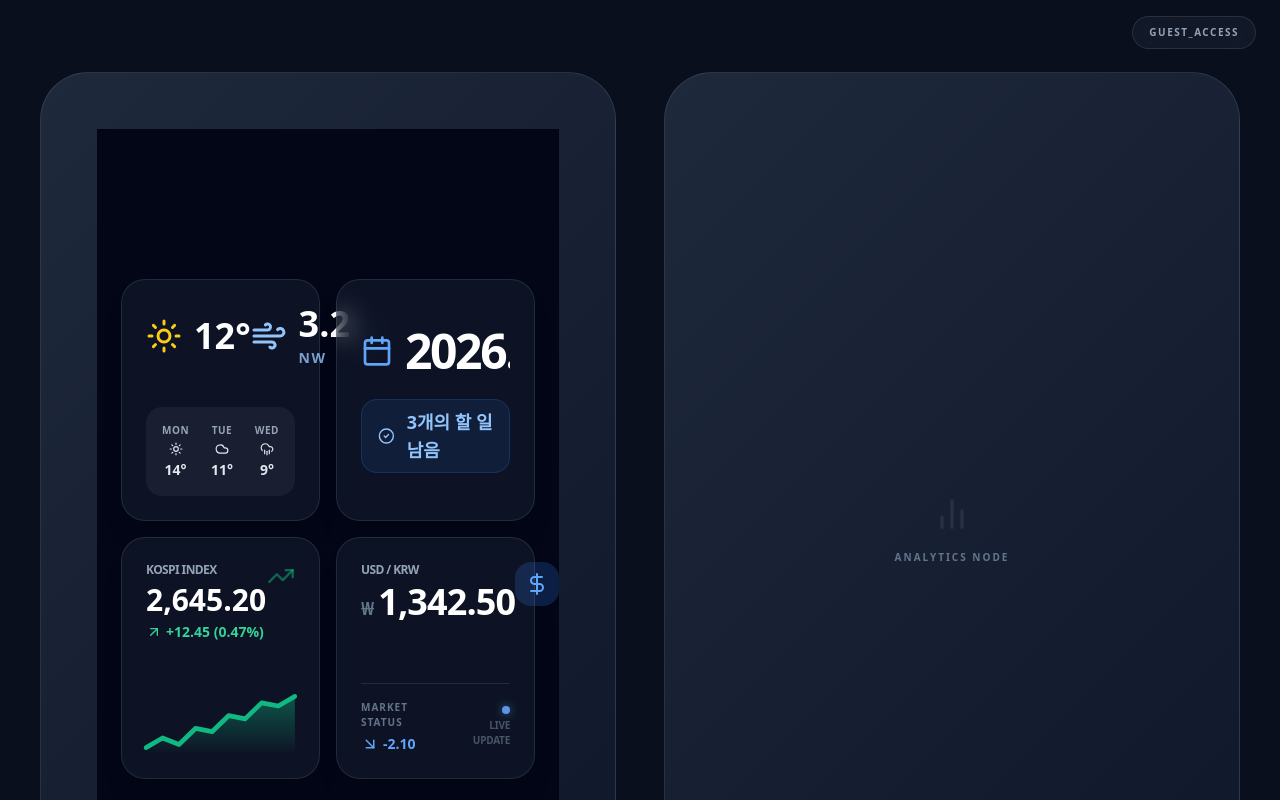
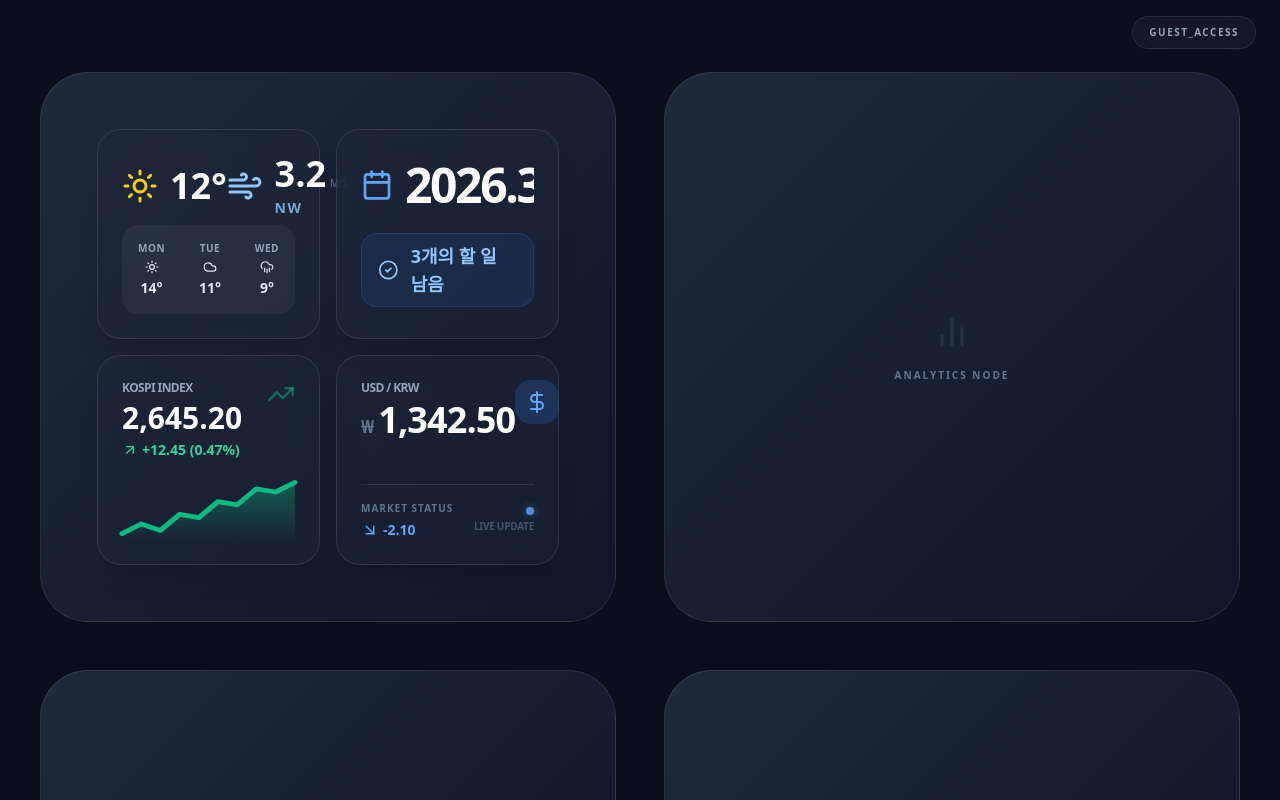
Before and after one commit to bori-crypto/basecamp, a React (Vite) app: page / in a window 1280 px wide. Shown: the top 800 px of the page. Built offline with nearby package versions, Linux system fonts and the light colour scheme.

Commit message:
Update Regiona.jsx
작업중 추가된 배경코드 삭제

```diff
--- a/src/Regiona.jsx
+++ b/src/Regiona.jsx
@@ -5,7 +5,7 @@ import {
   ArrowUpRight, ArrowDownRight
 } from 'lucide-react';
 
-// --- 상수 및 데이터 (나중에 API 연결 시 이 구조를 유지하면 편해 오빠!) ---
+// --- 상단 데이터 상수는 유지 (관리하기 편하게!) ---
 const WEATHER_DATA = {
   current: { temp: 12, wind: 3.2, windDir: 'NW' },
   forecast: [
@@ -26,7 +26,7 @@ const STOCK_DATA = {
   index: "2,645.20",
   change: "+12.45",
   percent: "0.47%",
-  points: [10, 25, 15, 40, 35, 60, 55, 80, 75, 90] // SVG 그래프용 좌표
+  points: [10, 25, 15, 40, 35, 60, 55, 80, 75, 90]
 };
 
 const CURRENCY_DATA = {
@@ -39,18 +39,15 @@ export default function App() {
   const remainingTodos = TODO_DATA.filter(t => !t.done).length;
 
   return (
-    <div className="p-6 bg-slate-950 min-h-screen flex items-center justify-center font-sans text-slate-200">
-      <div className="grid grid-cols-2 grid-rows-2 gap-4 h-[500px] w-full max-w-4xl">
+    <div className="w-full h-full grid grid-cols-2 grid-rows-2 gap-4 font-sans text-slate-200">
 
-        {/* 위젯 1: 날씨 (풍속 중심 레이아웃) */}
+      {/* 위젯 1: 날씨 */}
       <section className="rounded-3xl bg-slate-800/40 border border-white/10 p-6 flex flex-col justify-between shadow-xl backdrop-blur-md hover:bg-slate-800/50 transition-colors">
         <div className="flex justify-between items-center">
-            {/* 온도 */}
           <div className="flex items-center gap-3">
             <Sun className="text-yellow-400" size={36} />
             <span className="text-4xl font-black text-white">{WEATHER_DATA.current.temp}°</span>
           </div>
-            {/* 바람 정보 */}
           <div className="flex items-center gap-3 text-blue-300">
             <Wind size={36} />
             <div className="flex flex-col items-start leading-none">
@@ -64,8 +61,6 @@ export default function App() {
             </div>
           </div>
         </div>
-
-          {/* 하단 예보 리스트 */}
         <div className="flex justify-between items-center bg-white/5 rounded-2xl p-4">
           {WEATHER_DATA.forecast.map((f, i) => (
             <div key={i} className="flex flex-col items-center gap-1">
@@ -77,7 +72,7 @@ export default function App() {
         </div>
       </section>
 
-        {/* 위젯 2: 할 일 (인터랙션 최적화) */}
+      {/* 위젯 2: 할 일 */}
       <section
         role="button"
         tabIndex={0}
@@ -93,7 +88,6 @@ export default function App() {
                   2026.3.15. (일)
                 </span>
               </div>
-
               <div className="flex items-center gap-3 text-blue-300 bg-blue-500/10 w-fit px-4 py-2 rounded-2xl border border-blue-500/20">
                 <CheckCircle2 size={24} />
                 <span className="text-lg font-bold">{remainingTodos}개의 할 일 남음</span>
@@ -101,7 +95,7 @@ export default function App() {
             </div>
           </div>
         ) : (
-            <div className="h-full flex flex-col animate-in fade-in slide-in-from-right-4 duration-300">
+          <div className="h-full flex flex-col animate-in">
             <div className="flex items-center gap-2 mb-4 text-blue-400">
               <ChevronLeft size={20} />
               <span className="text-sm font-black uppercase tracking-widest">Weekly To-do</span>
@@ -118,7 +112,7 @@ export default function App() {
         )}
       </section>
 
-        {/* 위젯 3: 주가지수 (SVG 패스 최적화) */}
+      {/* 위젯 3: 주가지수 */}
       <section className="rounded-3xl bg-slate-800/40 border border-white/10 p-6 flex flex-col justify-between shadow-xl backdrop-blur-md">
         <div className="flex justify-between items-start">
           <div>
@@ -131,7 +125,6 @@ export default function App() {
           </div>
           <TrendingUp className="text-emerald-500/50" size={28} />
         </div>
-
         <div className="h-16 w-full mt-4">
           <svg viewBox="0 0 100 40" preserveAspectRatio="none" className="w-full h-full overflow-visible">
             <defs>
@@ -156,7 +149,7 @@ export default function App() {
         </div>
       </section>
 
-        {/* 위젯 4: 환율 (디자인 통일감 및 상태 강조) */}
+      {/* 위젯 4: 환율 */}
       <section className="rounded-3xl bg-slate-800/40 border border-white/10 p-6 flex flex-col justify-between shadow-xl backdrop-blur-md">
         <div className="flex justify-between items-start">
           <div>
@@ -170,7 +163,6 @@ export default function App() {
             <DollarSign className="text-blue-400" size={24} />
           </div>
         </div>
-
         <div className="flex items-center justify-between border-t border-white/10 pt-4">
           <div className="flex flex-col">
             <span className="text-[10px] text-slate-500 uppercase font-black tracking-widest">Market Status</span>
@@ -186,8 +178,6 @@ export default function App() {
         </div>
       </section>
 
-      </div>
-
       <style>{`
         .custom-scrollbar::-webkit-scrollbar {
           width: 5px;
@@ -199,7 +189,6 @@ export default function App() {
           background: rgba(255, 255, 255, 0.15);
           border-radius: 10px;
         }
-        /* 애니메이션 효과 */
         @keyframes fadeIn {
           from { opacity: 0; transform: translateX(10px); }
           to { opacity: 1; transform: translateX(0); }
```
Lines whose indentation alone changed are shown as unchanged.
